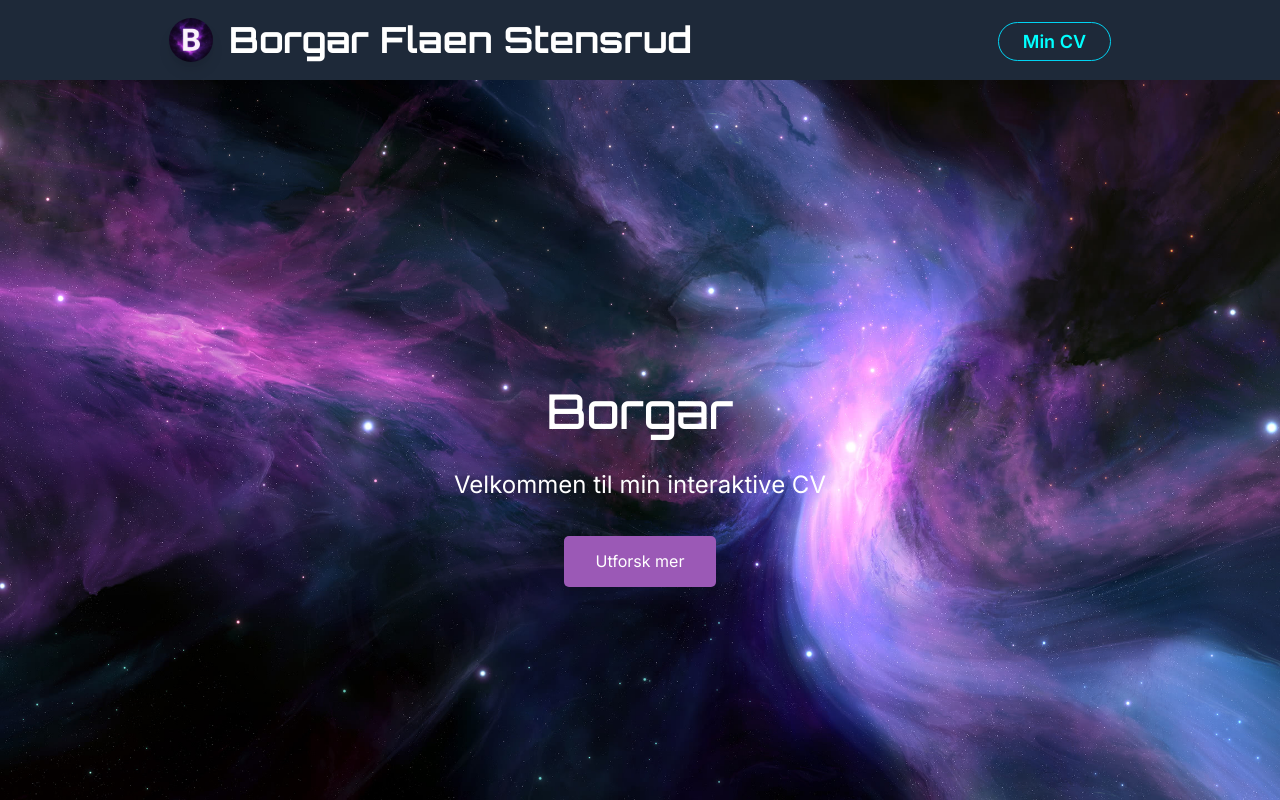
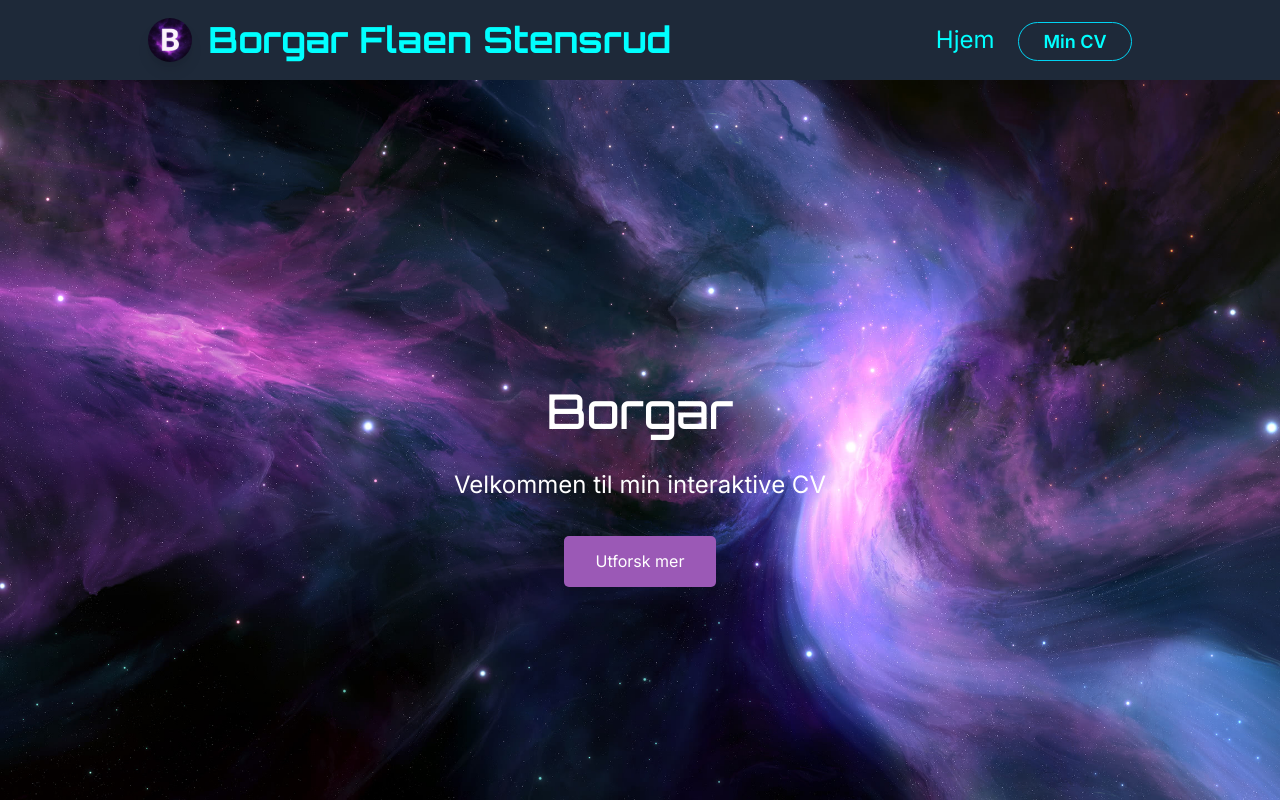
Before and after one commit to borgar90/galaxy_portfolio, a Next.js app: page /cv in a window 1280 px wide. Shown: the top 800 px of the page. Built offline with nearby package versions, Linux system fonts and the light colour scheme.

Commit message:
houskeeping and added home link, took away menu replaced with btn to cv

```diff
--- a/components/layout/Header.js
+++ b/components/layout/Header.js
@@ -1,6 +1,7 @@
 import React, { useState } from 'react';
 import Image from 'next/image';
 import { FaBars, FaTimes } from 'react-icons/fa';
+import Link from 'next/link';
 
 const Header = () => {
   const [menuOpen, setMenuOpen] = useState(false);
@@ -9,7 +10,7 @@
 
   return (
     <header className="flex justify-around items-center p-4 bg-gray-800 text-white w-full z-10 h-[10vh] relative">
-      <div className="flex items-center gap-4">
+      <Link href="/" className="flex items-center gap-4">
         <Image
           src="/logo.png"
           alt="Borgar Flaen Stensrud Logo"
@@ -19,14 +20,19 @@
           priority
         />
         <h1 className="text-2xl md:text-4xl font-bold">Borgar Flaen Stensrud</h1>
-      </div>
+      </Link>
 
 
 
       {/* Nav – Desktop */}
       <nav className="hidden lg:flex">
         <ul className="flex gap-6 text-2xl">
-          <li ><a
+        <li><Link href="/">
+              Hjem
+            </Link>
+        </li>
+        <li>
+        <a
           href="/cv"
           className="px-6 py-2 border border-cyan-400 text-cyan-300 rounded-full font-semibold text-lg transition-all duration-300 hover:bg-cyan-500 hover:text-black hover:shadow-[0_0_10px_rgba(0,255,255,0.7)]"
         >
--- a/components/sections/cv/TimelineShowcase.js
+++ b/components/sections/cv/TimelineShowcase.js
@@ -1,5 +1,4 @@
 import React, { useEffect, useRef } from "react";
-import TimelineObserver from "react-timeline-animation";
 import styled from "styled-components";
 import dynamic from 'next/dynamic';
 // 🔧 Stilsetting
--- a/package.json
+++ b/package.json
@@ -13,13 +13,10 @@
     "@react-three/fiber": "^9.1.2",
     "@tsparticles/react": "^3.0.0",
     "framer-motion": "^12.6.5",
-    "icons": "^1.0.0",
     "next": "15.3.0",
     "react": "^19.1.0",
     "react-dom": "^19.0.0",
     "react-icons": "^5.5.0",
-    "react-timeline-animation": "^1.2.3",
-    "react-vertical-timeline-component": "^3.5.3",
     "styled-components": "^6.1.17",
     "three": "^0.175.0",
     "tsparticles": "^3.8.1"
@@ -30,5 +27,5 @@
     "eslint": "^9",
     "eslint-config-next": "15.3.0",
     "tailwindcss": "^4"
-  }
+    }
 }
```
Also changed, not shown: webhooktest.txt (deleted), 1 other file (tests, documents, lock files or other folders). Lines whose indentation alone changed are shown as unchanged.
